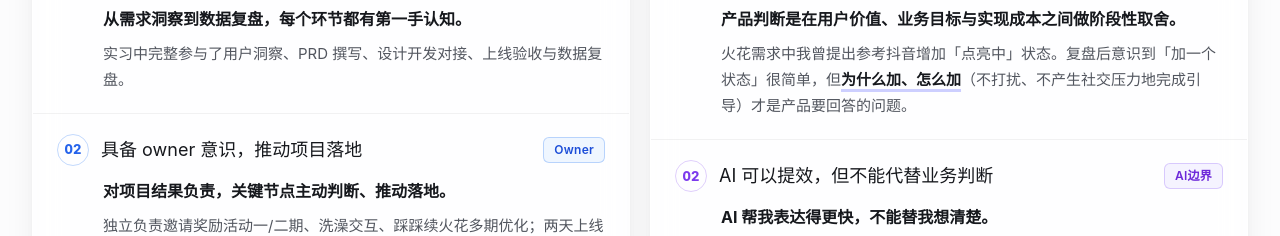
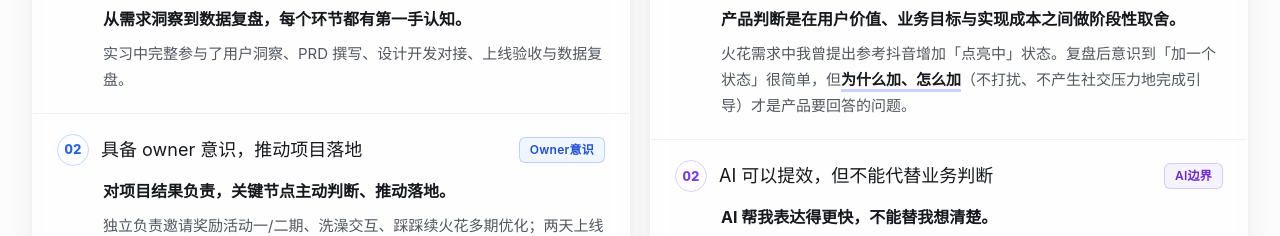
Before and after one commit to kajun2002/portfolio-site, a React (Vite) app: page /#about in a window 1280 px wide. Shown: the part 2540-2776 px from the top of the page. Built offline with nearby package versions, Linux system fonts and the light colour scheme.

Commit message:
Reflection tag: Owner -> Owner意识

```diff
--- a/app/page.tsx
+++ b/app/page.tsx
@@ -246,7 +246,7 @@ export default function Home() {
                   <p className="reflection-support">实习中完整参与了用户洞察、PRD 撰写、设计开发对接、上线验收与数据复盘。</p>
                 </article>
                 <article className="reflection-item">
-                  <div className="reflection-item-head"><span className="tnum">02</span><h4>具备 owner 意识，推动项目落地</h4><span className="reflection-tag">Owner</span></div>
+                  <div className="reflection-item-head"><span className="tnum">02</span><h4>具备 owner 意识，推动项目落地</h4><span className="reflection-tag">Owner意识</span></div>
                   <p className="reflection-key">对项目结果负责，关键节点主动判断、推动落地。</p>
                   <p className="reflection-support">独立负责邀请奖励活动一/二期、洗澡交互、踩踩续火花多期优化；两天上线窗口下将活动拆为两条消息，守住「感知到具体是谁」的核心目标抢下流量。</p>
                 </article>
```
